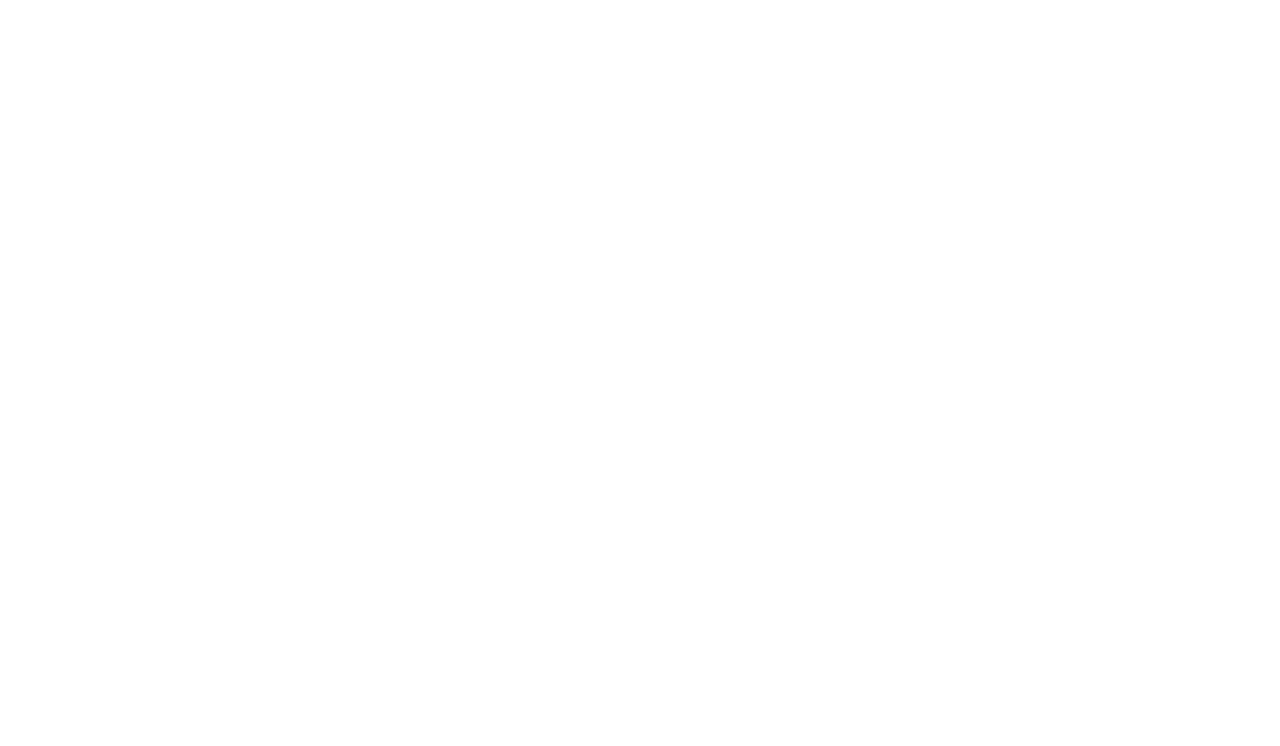
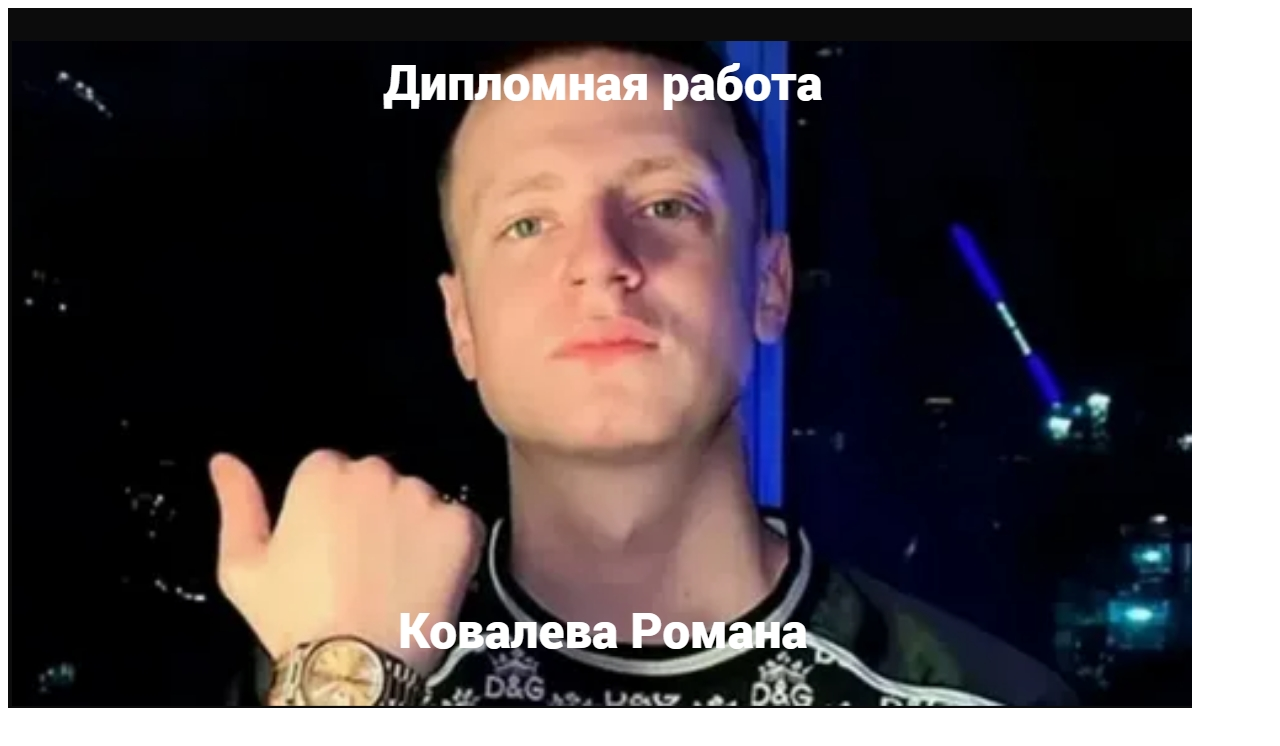
Before and after one commit to KorolyNeYbit/diplom, a plain HTML site: page index.html in a window 1280 px wide. Drawn offline with Linux system fonts and the light colour scheme.

Commit message:
Update index.html

```diff
--- a/index.html
+++ b/index.html
@@ -1,4 +1,4 @@
 <!doctype html>
 <html>
-
+  <img src="my.jpeg">
 </html>
```
